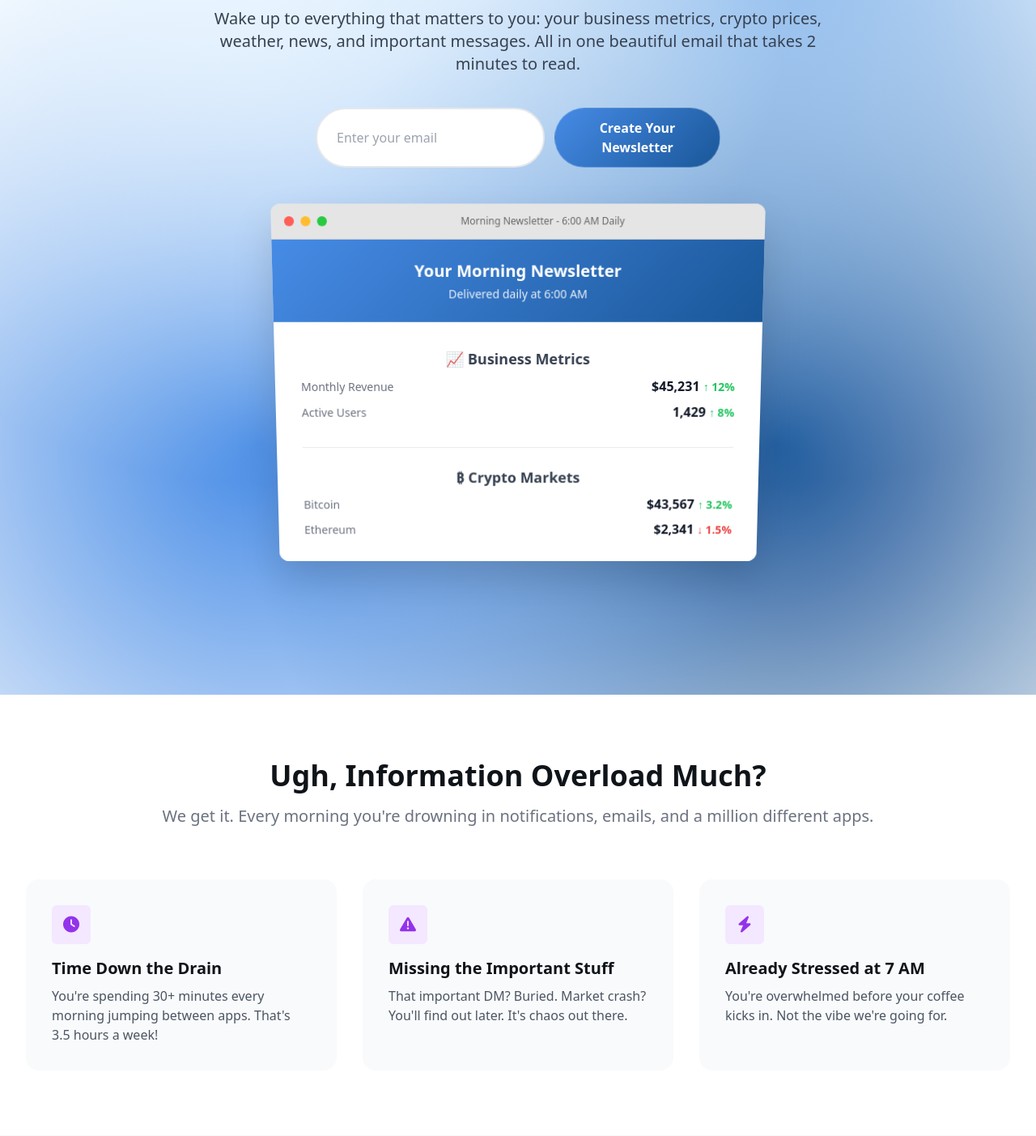
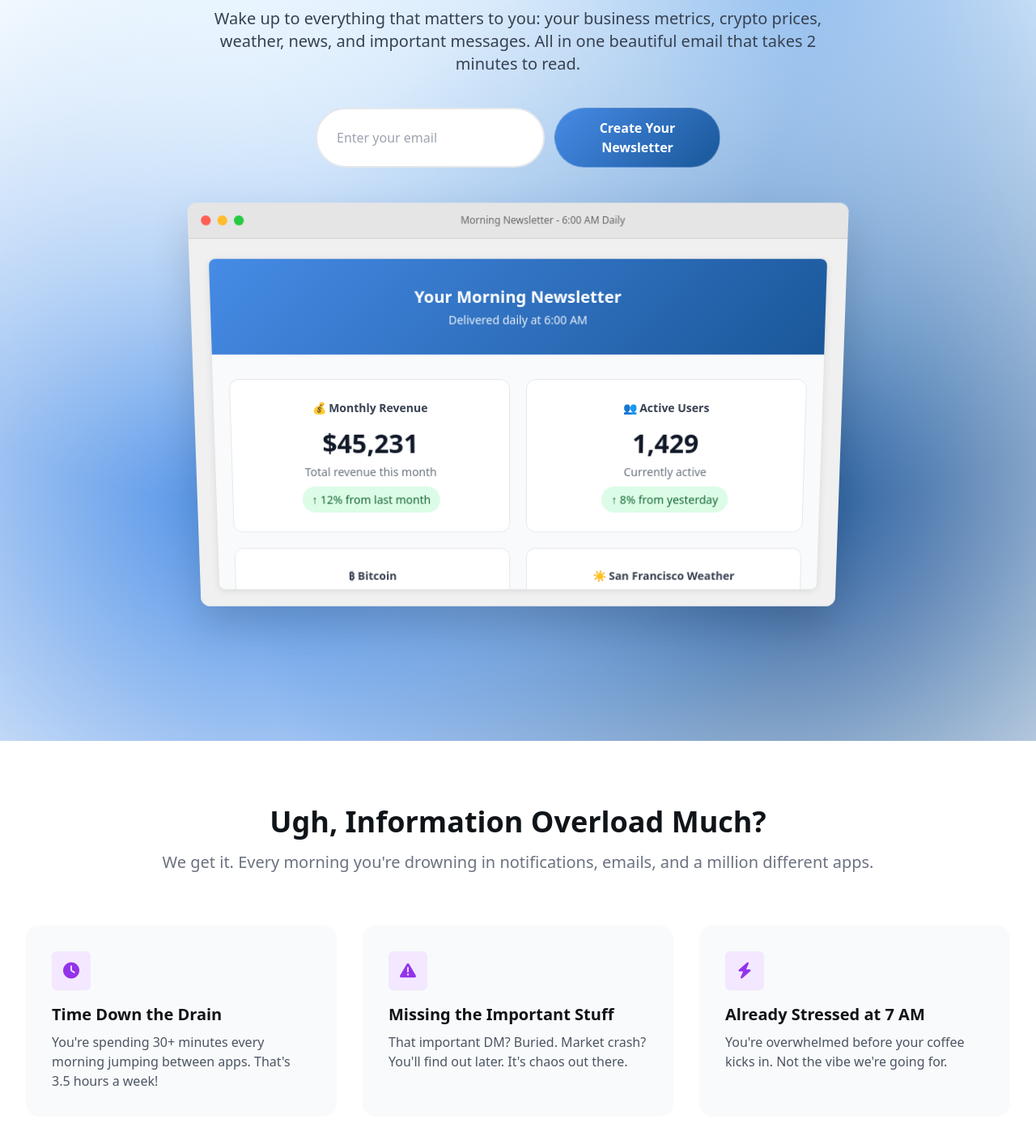
Before and after one commit to manuelescrig/web-morningnewsletter, a PHP site: page / in a window 1280 px wide. Shown: the part 379-1782 px from the top of the page at 81% size. Run offline with PHP 8.4, Linux system fonts and the light colour scheme; some libraries are stand-ins or nearby versions.

Commit message:
Updates landing page

```diff
--- a/assets/css/landing.css
+++ b/assets/css/landing.css
@@ -2,6 +2,12 @@
 
 /* Hero Section Styles - Use original mesh background from main.css */
 /* The mesh-bg class is already defined in main.css with the original blue gradient mesh */
+
+/* Adjust hero section to accommodate larger preview */
+.hero-section {
+    position: relative;
+    padding-bottom: 0;
+}
 
 /* Navigation Hover Underline Override */
 .hover\:nav-underline:hover {
@@ -92,7 +98,7 @@
 
 /* Newsletter Preview - Mac Window Style */
 .mac-window {
-    max-width: 600px;
+    max-width: 800px;
     margin: 3rem auto 0;
     background: #f6f6f6;
     border-radius: 0.75rem;
@@ -100,6 +106,8 @@
     overflow: hidden;
     transform: perspective(1000px) rotateX(-5deg);
     transition: transform 0.3s ease;
+    height: calc(100vh - 400px);
+    min-height: 500px;
 }
 
 .mac-window:hover {
@@ -144,62 +152,114 @@
 }
 
 .mac-window-content {
-    background: white;
-    height: 400px;
+    background: #f0f0f0;
+    height: calc(100% - 41px);
     overflow: hidden;
     position: relative;
+    padding: 1.5rem;
 }
 
 .newsletter-preview {
+    background: white;
     height: 100%;
     overflow: hidden;
+    border-radius: 0.5rem;
+    box-shadow: 0 2px 10px rgba(0, 0, 0, 0.1);
 }
 
 .newsletter-preview-header {
     background: linear-gradient(135deg, #468BE6 0%, #1A5799 100%);
     color: white;
-    padding: 1.5rem;
+    padding: 2rem;
     text-align: center;
 }
 
 .newsletter-preview-content {
-    padding: 2rem;
+    padding: 30px 20px;
+    background-color: #f9fafb;
 }
 
-.preview-section {
-    margin-bottom: 1.5rem;
-    padding-bottom: 1.5rem;
-    border-bottom: 1px solid #e5e7eb;
+/* Widget Grid Layout */
+.widget-container {
+    display: grid;
+    grid-template-columns: 1fr 1fr;
+    gap: 20px;
+    margin-bottom: 30px;
 }
 
-.preview-section:last-child {
-    margin-bottom: 0;
-    padding-bottom: 0;
-    border-bottom: none;
+/* Widget Cards */
+.widget-card {
+    background-color: #ffffff;
+    border-radius: 12px;
+    padding: 24px;
+    border: 1px solid #e5e7eb;
 }
 
-.preview-title {
-    font-size: 1.125rem;
+.widget-card.full-width {
+    grid-column: span 2;
+}
+
+.widget-title {
+    font-size: 14px;
     font-weight: 600;
     color: #374151;
-    margin-bottom: 0.5rem;
+    margin: 0 0 16px 0;
 }
 
-.preview-metric {
+.widget-value {
+    font-size: 32px;
+    font-weight: 700;
+    color: #111827;
+    margin: 0;
+    line-height: 1.1;
+}
+
+.widget-subtitle {
+    font-size: 14px;
+    color: #6b7280;
+    margin: 8px 0 0 0;
+}
+
+.widget-change {
+    display: inline-block;
+    font-size: 14px;
+    font-weight: 500;
+    margin-top: 8px;
+    padding: 6px 12px;
+    border-radius: 20px;
+}
+
+.widget-change.positive {
+    background-color: #dcfce7;
+    color: #166534;
+}
+
+.widget-change.negative {
+    background-color: #fef2f2;
+    color: #dc2626;
+}
+
+.widget-details {
+    margin-top: 16px;
+    padding-top: 16px;
+    border-top: 1px solid #f3f4f6;
+}
+
+.widget-detail-item {
     display: flex;
     justify-content: space-between;
     align-items: center;
-    margin-bottom: 0.5rem;
+    padding: 4px 0;
+    font-size: 14px;
 }
 
-.preview-label {
+.widget-detail-label {
     color: #6b7280;
-    font-size: 0.875rem;
 }
 
-.preview-value {
-    font-weight: 600;
+.widget-detail-value {
     color: #111827;
+    font-weight: 500;
 }
 
 /* Feature Cards */
--- a/index.php
+++ b/index.php
@@ -37,7 +37,7 @@ try {
     <?php include __DIR__ . '/includes/navigation.php'; ?>
 
     <!-- Hero Section -->
-    <div class="relative mesh-bg py-24 sm:py-32 lg:py-40 overflow-hidden">
+    <div class="relative mesh-bg hero-section py-24 sm:py-32 lg:py-40 overflow-hidden">
         <div class="mx-auto max-w-7xl px-6 lg:px-8 relative z-10">
             <div class="mx-auto max-w-4xl text-center">
                 <!-- Badge -->
@@ -92,47 +92,66 @@ try {
                                 <p class="text-sm opacity-90 mt-1">Delivered daily at 6:00 AM</p>
                             </div>
                             <div class="newsletter-preview-content">
-                                <div class="preview-section">
-                                    <h4 class="preview-title">📈 Business Metrics</h4>
-                                    <div class="preview-metric">
-                                        <span class="preview-label">Monthly Revenue</span>
-                                        <span class="preview-value">$45,231 <span class="text-green-500 text-sm">↑ 12%</span></span>
+                                <div class="widget-container">
+                                    <div class="widget-card">
+                                        <h3 class="widget-title">💰 Monthly Revenue</h3>
+                                        <p class="widget-value">$45,231</p>
+                                        <p class="widget-subtitle">Total revenue this month</p>
+                                        <span class="widget-change positive">↑ 12% from last month</span>
                                     </div>
-                                    <div class="preview-metric">
-                                        <span class="preview-label">Active Users</span>
-                                        <span class="preview-value">1,429 <span class="text-green-500 text-sm">↑ 8%</span></span>
+                                    <div class="widget-card">
+                                        <h3 class="widget-title">👥 Active Users</h3>
+                                        <p class="widget-value">1,429</p>
+                                        <p class="widget-subtitle">Currently active</p>
+                                        <span class="widget-change positive">↑ 8% from yesterday</span>
                                     </div>
-                                </div>
-                                <div class="preview-section">
-                                    <h4 class="preview-title">₿ Crypto Markets</h4>
-                                    <div class="preview-metric">
-                                        <span class="preview-label">Bitcoin</span>
-                                        <span class="preview-value">$43,567 <span class="text-green-500 text-sm">↑ 3.2%</span></span>
+                                    <div class="widget-card">
+                                        <h3 class="widget-title">₿ Bitcoin</h3>
+                                        <p class="widget-value">$43,567</p>
+                                        <p class="widget-subtitle">Current price</p>
+                                        <span class="widget-change positive">↑ 3.2% today</span>
+                                        <div class="widget-details">
+                                            <div class="widget-detail-item">
+                                                <span class="widget-detail-label">24h High</span>
+                                                <span class="widget-detail-value">$44,234</span>
+                                            </div>
+                                            <div class="widget-detail-item">
+                                                <span class="widget-detail-label">24h Low</span>
+                                                <span class="widget-detail-value">$42,100</span>
+                                            </div>
+                                        </div>
                                     </div>
-                                    <div class="preview-metric">
-                                        <span class="preview-label">Ethereum</span>
-                                        <span class="preview-value">$2,341 <span class="text-red-500 text-sm">↓ 1.5%</span></span>
+                                    <div class="widget-card">
+                                        <h3 class="widget-title">☀️ San Francisco Weather</h3>
+                                        <p class="widget-value">72°F</p>
+                                        <p class="widget-subtitle">Sunny all day</p>
+                                        <div class="widget-details">
+                                            <div class="widget-detail-item">
+                                                <span class="widget-detail-label">High</span>
+                                                <span class="widget-detail-value">78°F</span>
+                                            </div>
+                                            <div class="widget-detail-item">
+                                                <span class="widget-detail-label">Low</span>
+                                                <span class="widget-detail-value">65°F</span>
+                                            </div>
+                                        </div>
                                     </div>
-                                </div>
-                                <div class="preview-section">
-                                    <h4 class="preview-title">☀️ Weather</h4>
-                                    <div class="preview-metric">
-                                        <span class="preview-label">Today in San Francisco</span>
-                                        <span class="preview-value">72°F Sunny</span>
-                                    </div>
-                                </div>
-                                <div class="preview-section">
-                                    <h4 class="preview-title">📰 Top News</h4>
-                                    <div class="preview-metric">
-                                        <span class="preview-label">Tech News</span>
-                                        <span class="preview-value">AI Startup Raises $50M Series B</span>
-                                    </div>
-                                </div>
-                                <div class="preview-section">
-                                    <h4 class="preview-title">💬 Messages</h4>
-                                    <div class="preview-metric">
-                                        <span class="preview-label">Slack</span>
-                                        <span class="preview-value">3 unread in #general</span>
+                                    <div class="widget-card full-width">
+                                        <h3 class="widget-title">📰 Top News</h3>
+                                        <div class="widget-details" style="border-top: none; margin-top: 0; padding-top: 0;">
+                                            <div class="widget-detail-item">
+                                                <span class="widget-detail-label">Tech</span>
+                                                <span class="widget-detail-value">AI Startup Raises $50M Series B</span>
+                                            </div>
+                                            <div class="widget-detail-item">
+                                                <span class="widget-detail-label">Business</span>
+                                                <span class="widget-detail-value">Market Hits New All-Time High</span>
+                                            </div>
+                                            <div class="widget-detail-item">
+                                                <span class="widget-detail-label">World</span>
+                                                <span class="widget-detail-value">Climate Summit Reaches Agreement</span>
+                                            </div>
+                                        </div>
                                     </div>
                                 </div>
                             </div>
```
